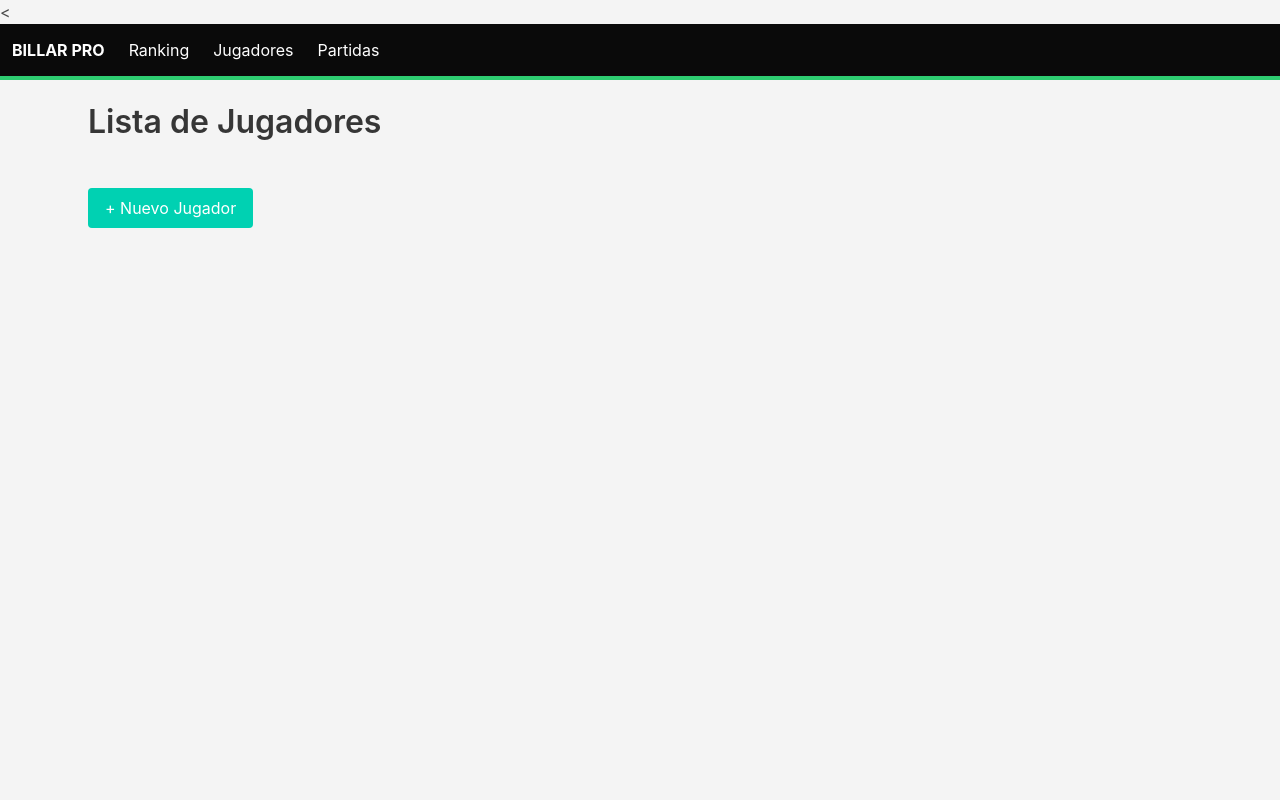
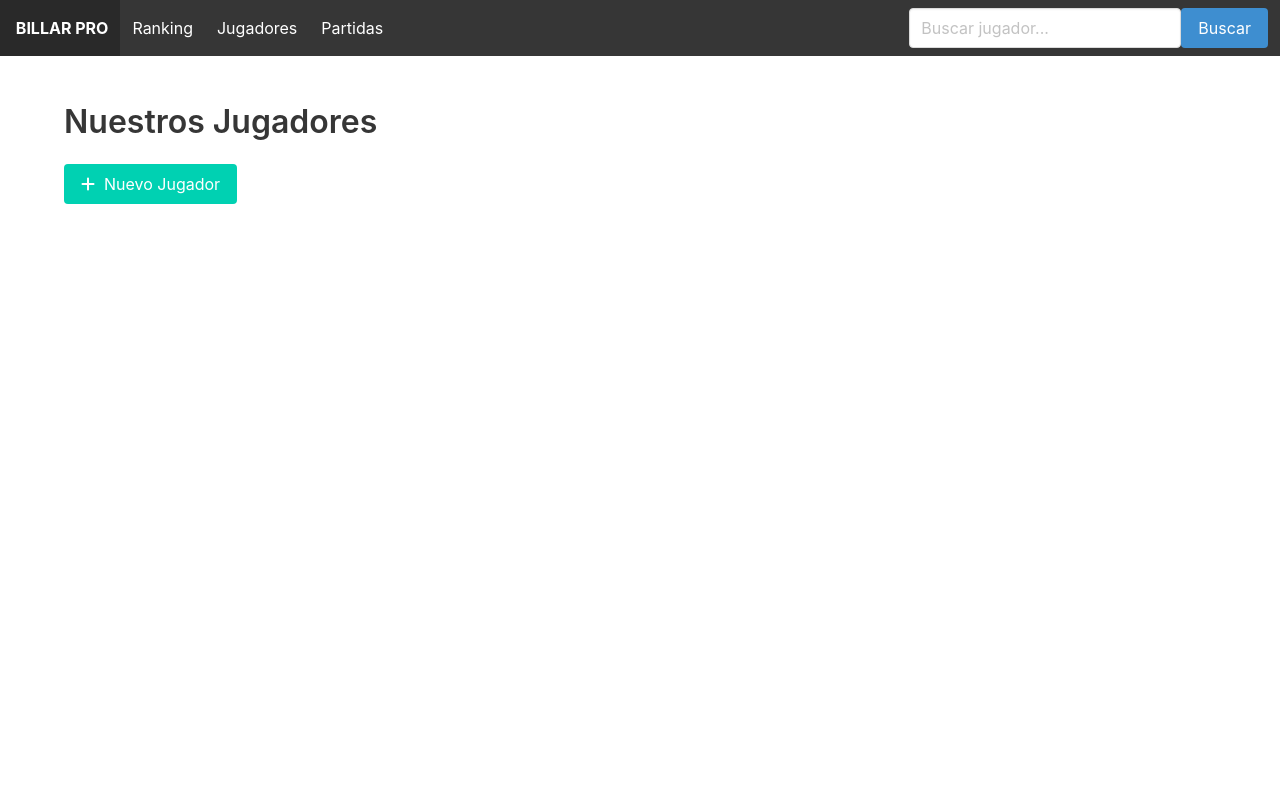
Before and after one commit to maperez98/billar-ranking-api, a FastAPI app: page /jugadores-pagina in a window 1280 px wide. Run offline with FastAPI, Linux system fonts and the light colour scheme.

Commit message:
Cambios html:Jugadores.html y base.html

```diff
--- a/templates/base.html
+++ b/templates/base.html
@@ -2,29 +2,37 @@
 <html lang="es">
 <head>
     <meta charset="UTF-8">
-    <title>Billar Ranking Pro</title>
     <link rel="stylesheet" href="https://cdn.jsdelivr.net/npm/bulma@0.9.4/css/bulma.min.css">
-    <style>
-        body { background-color: #f4f4f4; }
-        .navbar { border-bottom: 4px solid #2ecc71; }
-        .hero.is-primary { background: linear-gradient(rgba(0,0,0,0.7), rgba(0,0,0,0.7)), url('https://images.unsplash.com/photo-1549558775-4375a089060b?ixlib=rb-1.2.1&auto=format&fit=crop&w=1350&q=80'); background-size: cover; }
-    </style>
+    <link rel="stylesheet" href="https://cdnjs.cloudflare.com/ajax/libs/font-awesome/6.0.0/css/all.min.css">
+    <title>Billar Pro | Sistema de Ranking</title>
 </head>
 <body>
-    <nav class="navbar is-black" role="navigation">
+    <nav class="navbar is-dark">
         <div class="navbar-brand">
-            <a class="navbar-item" href="/"><strong>BILLAR PRO</strong></a>
+            <a class="navbar-item" href="/"><strong><i class="fas fa-pool-8-ball"></i> BILLAR PRO</strong></a>
         </div>
         <div class="navbar-menu">
             <div class="navbar-start">
-                <a class="navbar-item" href="/">Ranking</a>
+                <a class="navbar-item" href="/ranking">Ranking</a>
                 <a class="navbar-item" href="/jugadores-pagina">Jugadores</a>
                 <a class="navbar-item" href="/partidas-pagina">Partidas</a>
             </div>
+            <div class="navbar-end">
+                <div class="navbar-item">
+                    <form action="/jugadores/buscar/nombre" method="get">
+                        <div class="field has-addons">
+                            <input class="input" type="text" name="nombre" placeholder="Buscar jugador...">
+                            <button class="button is-info">Buscar</button>
+                        </div>
+                    </form>
+                </div>
+            </div>
         </div>
     </nav>
-    <main class="container p-5">
-        {% block content %}{% endblock %}
-    </main>
+    <section class="section">
+        <div class="container">
+            {% block content %}{% endblock %}
+        </div>
+    </section>
 </body>
 </html>
--- a/templates/jugadores.html
+++ b/templates/jugadores.html
@@ -1,21 +1,23 @@
-<{% extends "base.html" %}
+{% extends "base.html" %}
 {% block content %}
-<h1 class="title">Lista de Jugadores</h1>
+<h1 class="title">Nuestros Jugadores</h1>
+<a href="/jugadores/nuevo" class="button is-primary mb-5"><i class="fas fa-plus"></i> &nbsp; Nuevo Jugador</a>
+
 <div class="columns is-multiline">
     {% for j in jugadores %}
     <div class="column is-one-quarter">
         <div class="card">
-            <div class="card-image"><figure class="image is-4by3"><img src="{{ j.foto_url }}"></figure></div>
+            <div class="card-image">
+                <figure class="image is-4by3">
+                    <img src="{{ j.foto_url }}" alt="Foto de {{ j.nombre }}">
+                </figure>
+            </div>
             <div class="card-content">
                 <p class="title is-4">{{ j.nombre }}</p>
-                <div class="content">
-                    País: {{ j.pais }} <br>
-                    Estado: {% if j.activo %}<span class="tag is-success">Activo</span>{% else %}<span class="tag is-danger">Inactivo</span>{% endif %}
-                </div>
+                <p class="subtitle is-6">{{ j.pais }} | Nivel: {{ j.nivel }}</p>
             </div>
         </div>
     </div>
     {% endfor %}
 </div>
-<a href="/jugadores/nuevo" class="button is-primary mt-5">+ Nuevo Jugador</a>
 {% endblock %}
```
